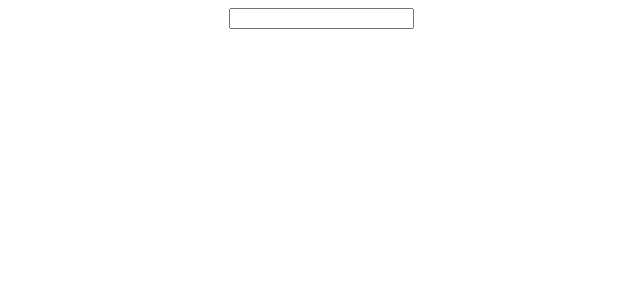
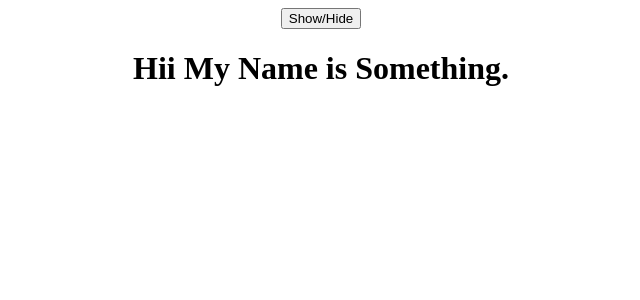
Before and after one commit to ekantchandrakar/React-Crashcourse, a React (Create React App) app: page / in a window 1280 px wide. Shown: the top 300 px of the page, without its empty margins (319-959 px from the left). Built offline with nearby package versions, Linux system fonts and the light colour scheme.

Commit message:
State eg 3

```diff
--- a/src/App.js
+++ b/src/App.js
@@ -2,16 +2,18 @@ import { useState } from "react";
 import "./App.css";
 
 function App() {
-	const [inputValue, setInputValue] = useState("");
+	const [showText, setShowText] = useState(true);
 
-	const handleInputChange = (event) => {
-		setInputValue(event.target.value);
+	const clickHandler = () => {
+		setShowText((prevState) => {
+			return !prevState;
+		});
 	};
 
 	return (
 		<div className="App">
-			<input type="text" onChange={handleInputChange} />
-			<p>{inputValue}</p>
+			<button onClick={clickHandler}>Show/Hide</button>
+			{showText && <h1>Hii My Name is Something.</h1>}
 		</div>
 	);
 }
```
